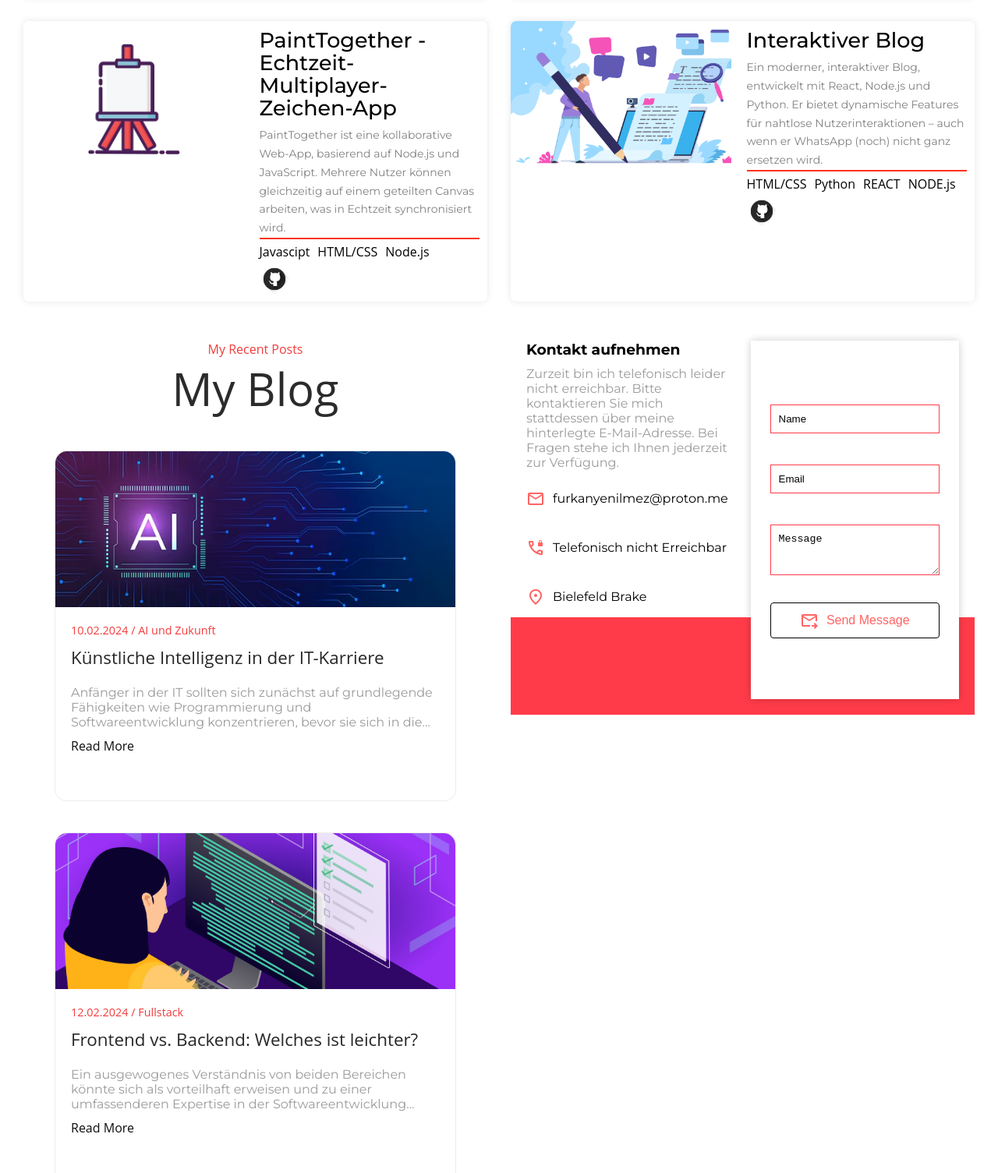
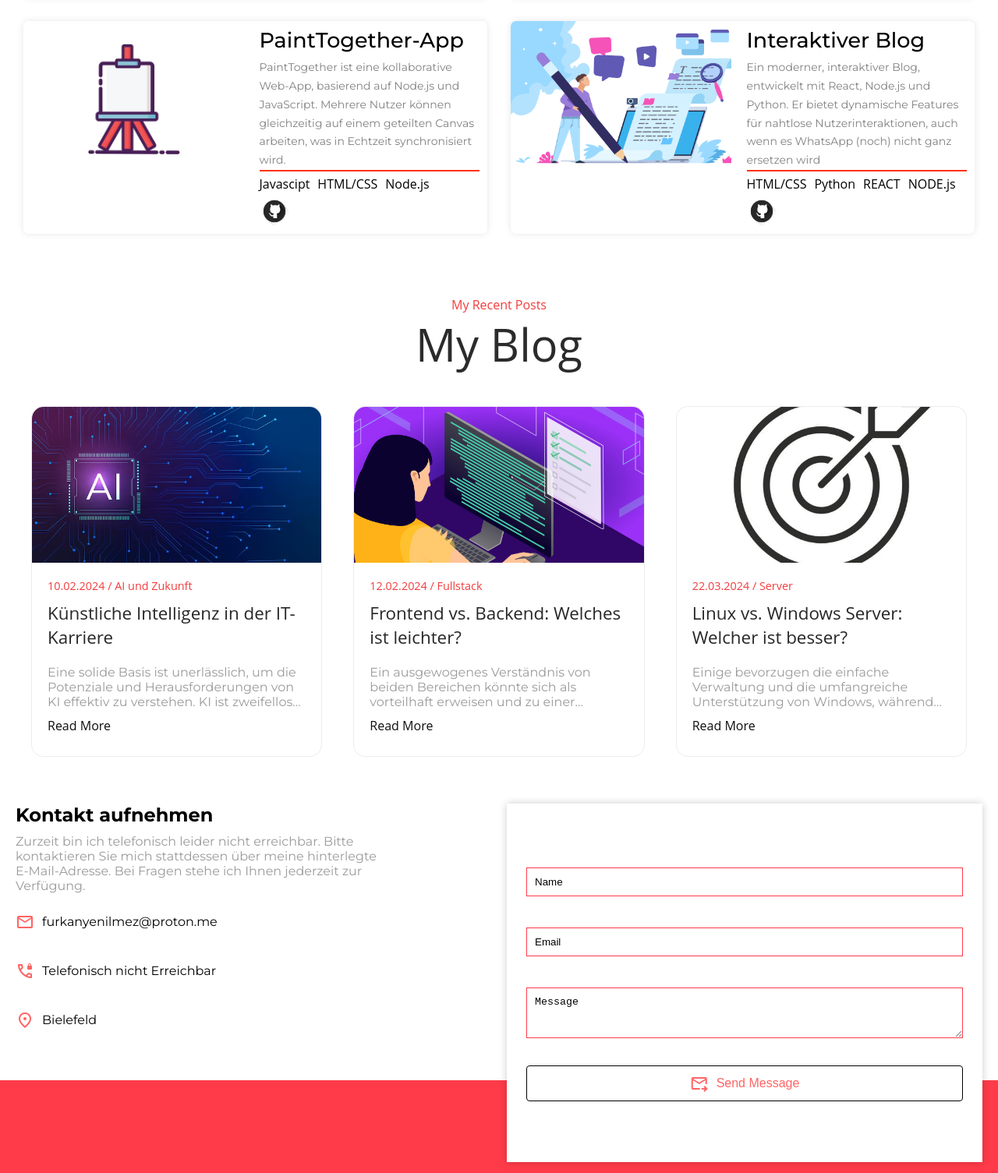
Before and after one commit to koalachef/koalachef.github.io, a plain HTML site: page index.html in a window 1280 px wide. Shown: the part 2088-3593 px from the top of the page at 78% size. Drawn offline with nearby package versions, Linux system fonts and the light colour scheme.

Commit message:
Update index.html

```diff
--- a/index.html
+++ b/index.html
@@ -192,11 +192,16 @@
                         <div>Python</div>
                      </div>
                      <div class="Technologies-Icons">
-            <img src="./assets/kisspng-computer-icons-logo-portable-network-graphics-clip-icons-for-free-iconza-circle-social-5b7fe46b4ec817.2080142615351082033227.png" loading="lazy" alt="7" />
+                        <img
+                           src="./assets/kisspng-computer-icons-logo-portable-network-graphics-clip-icons-for-free-iconza-circle-social-5b7fe46b4ec817.2080142615351082033227.png"
+                           loading="lazy"
+                           alt="7"
+                           />
                      </div>
                   </div>
                </div>
             </div>
+
 
             <div class="FeaturedProject-container">
                <div class="FeaturedProject-container-LBOX">
@@ -204,7 +209,7 @@
                </div>
                <div class="FeaturedProject-container-RBOX">
                   <div class="FeaturedProject-TxT">
-         <h1>PaintTogether - Echtzeit-Multiplayer-Zeichen-App</h1>
+                     <h1>PaintTogether-App</h1>
                      <p>
                          PaintTogether ist eine kollaborative Web-App, basierend auf Node.js und JavaScript. Mehrere Nutzer können gleichzeitig auf einem geteilten Canvas arbeiten, was in Echtzeit synchronisiert wird.
                      </p>
@@ -216,7 +221,11 @@
                         <div>Node.js</div>
                      </div>
                      <div class="Technologies-Icons">
-            <img src="./assets/kisspng-computer-icons-logo-portable-network-graphics-clip-icons-for-free-iconza-circle-social-5b7fe46b4ec817.2080142615351082033227.png" loading="lazy" alt="7" />
+                        <img
+                           src="./assets/kisspng-computer-icons-logo-portable-network-graphics-clip-icons-for-free-iconza-circle-social-5b7fe46b4ec817.2080142615351082033227.png"
+                           loading="lazy"
+                           alt="7"
+                           />
                      </div>
                   </div>
                </div>
@@ -230,7 +239,7 @@
                <div class="FeaturedProject-TxT">
                   <h1>Interaktiver Blog</h1>
                   <p>
-            Ein moderner, interaktiver Blog, entwickelt mit React, Node.js und Python. Er bietet dynamische Features für nahtlose Nutzerinteraktionen – auch wenn er WhatsApp (noch) nicht ganz ersetzen wird.
+                     Ein moderner, interaktiver Blog, entwickelt mit React, Node.js und Python. Er bietet dynamische Features für nahtlose Nutzerinteraktionen, auch wenn es WhatsApp (noch) nicht ganz ersetzen wird
                   </p>
                </div>
                <div class="Technologies-container">
@@ -241,11 +250,18 @@
                      <div>NODE.js</div>
                   </div>
                   <div class="Technologies-Icons">
-            <img src="./assets/kisspng-computer-icons-logo-portable-network-graphics-clip-icons-for-free-iconza-circle-social-5b7fe46b4ec817.2080142615351082033227.png" loading="lazy" alt="kiiconz" />
+                     <img
+                        src="./assets/kisspng-computer-icons-logo-portable-network-graphics-clip-icons-for-free-iconza-circle-social-5b7fe46b4ec817.2080142615351082033227.png"
+                        loading="lazy"
+                        alt="kiiconz"
+                        />
                   </div>
                </div>
             </div>
          </div>
+         </div>
+         </div>
+      </section>
 
 
       <section id="blog">
@@ -268,10 +284,12 @@
                      >Künstliche Intelligenz in der IT-Karriere</a
                      >
                   <p>
-                     Anfänger in der IT sollten sich zunächst auf grundlegende
-                     Fähigkeiten wie Programmierung und Softwareentwicklung
-                     konzentrieren, bevor sie sich in die Welt der künstlichen
-                     Intelligenz (KI) stürzen.
+                     Eine solide Basis ist unerlässlich, um
+                     die Potenziale und Herausforderungen von KI effektiv zu verstehen.
+                     KI ist zweifellos entscheidend für die Zukunft der IT, aber ihre
+                     Integration sollte auf einem soliden Fundament aufbauen. Ein
+                     schrittweiser Ansatz, der die Grundlagen respektiert, ermöglicht
+                     eine sinnvolle und effiziente Nutzung von KI-Technologien.
                   </p>
                   <a style="cursor: pointer" href="#" id="readMoreLink">Read More</a>
                </div>
@@ -339,7 +357,7 @@
                   </p>
                   <p>
                      <span class="material-symbols-outlined"> location_on </span>
-                     Bielefeld Brake
+                     Bielefeld
                   </p>
                </div>
             </div>
@@ -349,7 +367,7 @@
                      <input
                         type="hidden"
                         name="access_key"
-                        value=""
+                        value="..."
                         />
                      <input type="text" name="name" placeholder="Name" required />
                      <input type="email" name="email" placeholder="Email" required />
```
Lines whose indentation alone changed are shown as unchanged.
